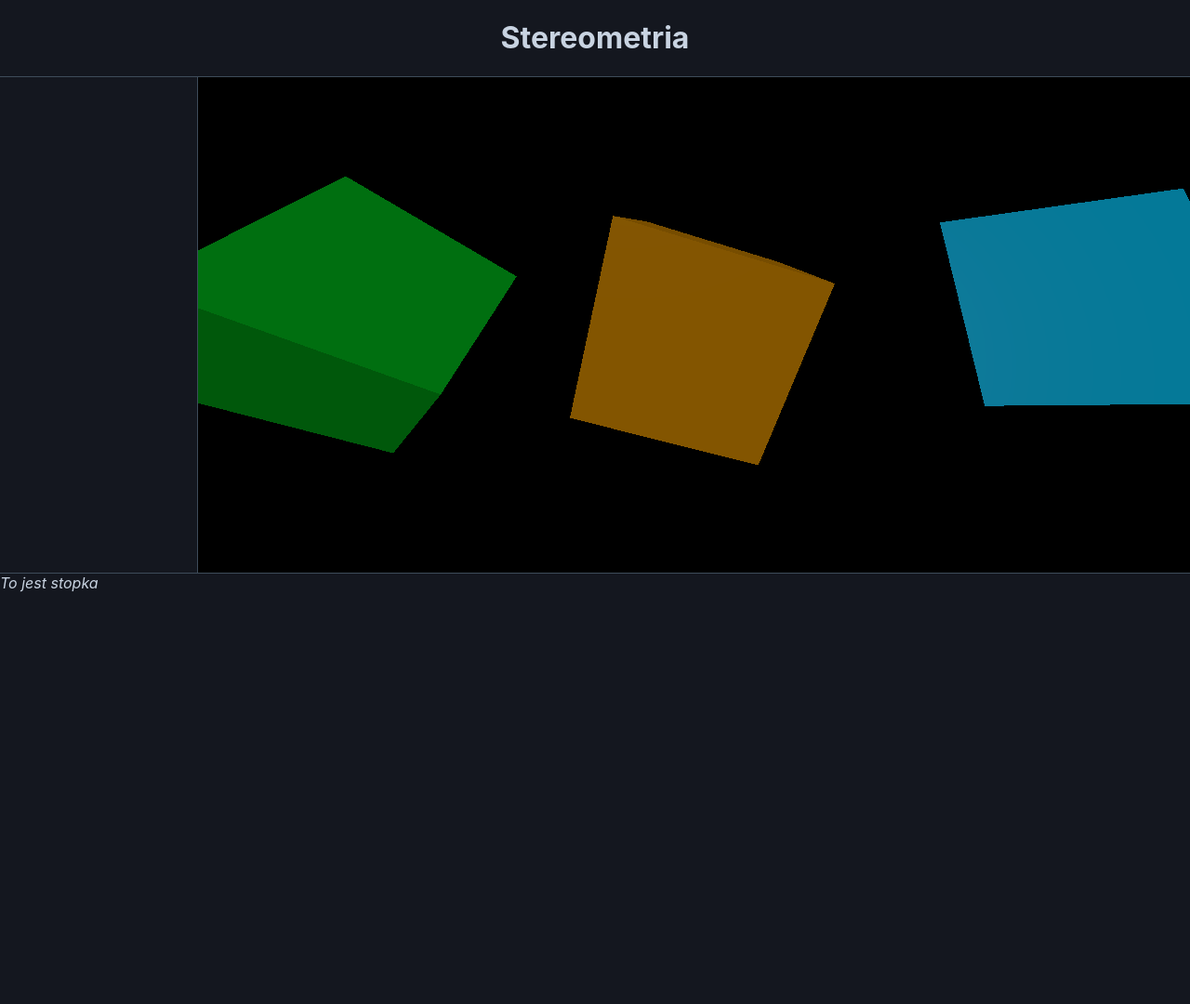
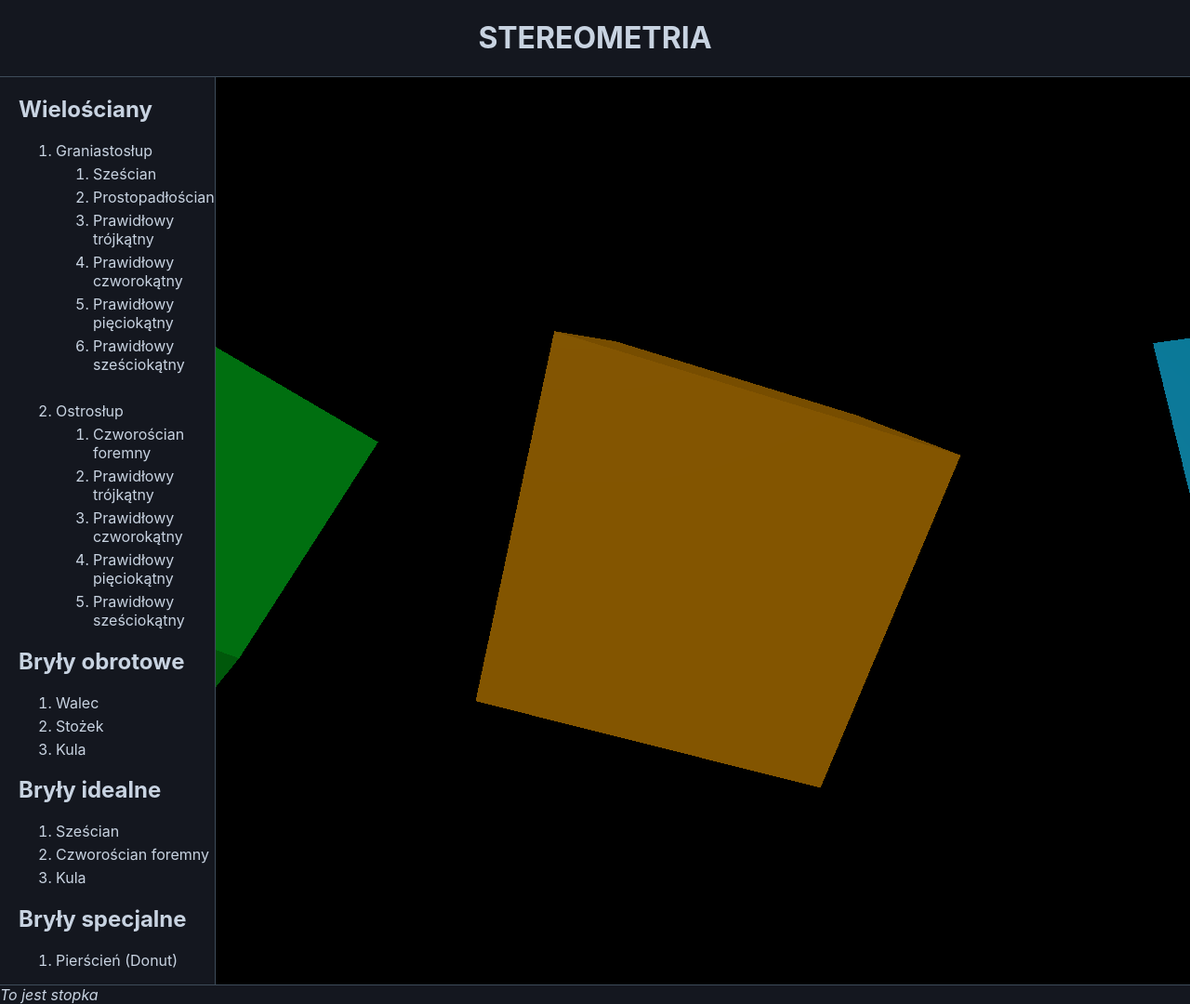
Before and after one commit to Worshox/Stereometria, a website: page index.html in a window 1280 px wide. Shown: the whole page at 93% size. Before the commit the page ends 800 px from the top, so only its background shows below. Drawn offline with nearby package versions, Linux system fonts and the light colour scheme; animation ran at ten frames a second.

Commit message:
Add navbar content

```diff
--- a/index.html
+++ b/index.html
@@ -17,10 +17,56 @@
     </script>
     <script  type="module" src="script.js"></script>
     <header>
-        <h1>Stereometria</h1>
+        <h1>STEREOMETRIA</h1>
     </header>
     <main>
-        <nav></nav>
+        <nav>
+            <h2>Wielościany</h2>
+            <ol>
+                <li>
+                    Graniastosłup
+                    <ol>
+                        <li>Sześcian</li>
+                        <li>Prostopadłościan</li>
+                        <li>Prawidłowy trójkątny</li>
+                        <li>Prawidłowy czworokątny</li>
+                        <li>Prawidłowy pięciokątny</li>
+                        <li>Prawidłowy sześciokątny</li>
+                    </ol>
+                </li>
+                <br>
+                <li>
+                    Ostrosłup
+                    <ol>
+                        <li>Czworościan foremny</li>
+                        <li>Prawidłowy trójkątny</li>
+                        <li>Prawidłowy czworokątny</li>
+                        <li>Prawidłowy pięciokątny</li>
+                        <li>Prawidłowy sześciokątny</li>
+                    </ol>
+                </li>
+            </ol>
+
+            <h2>Bryły obrotowe</h2>
+            <ol>
+                <li>Walec</li>
+                <li>Stożek</li>
+                <li>Kula</li>
+            </ol>
+
+            <h2>Bryły idealne</h2>
+            <ol>
+                <li>Sześcian</li>
+                <li>Czworościan foremny</li>
+                <li>Kula</li>
+            </ol>
+
+            <h2>Bryły specjalne</h2>
+            <ol>
+                <li>Pierścień (Donut)</li>
+            </ol>
+        </ol>
+        </nav>
         <section>
             <canvas id="c"></canvas>
         </section>
```
